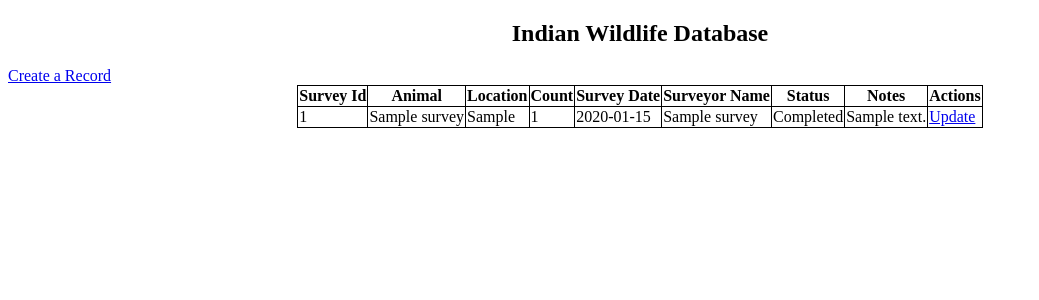
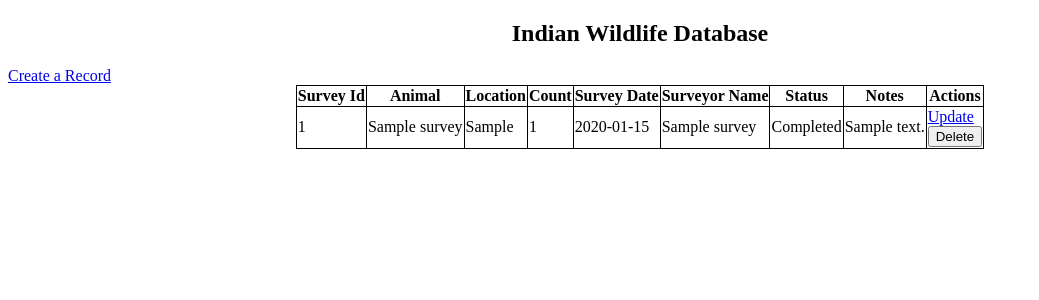
Before and after one commit to allensamjoshua/animal-survey-tracking, a Flask app: page /admin/admin_dashboard in a window 1280 px wide. Shown: the top 300 px of the page, without its empty margins (0-1039 px from the left). Run offline with Flask 3, Linux system fonts and the light colour scheme; the visitor is signed in with stand-in values (Sample User, id 1); tables that the repository leaves empty hold one stand-in row (values such as "Sample post").

Commit message:
Eod oct01

```diff
--- a/app.py
+++ b/app.py
@@ -131,13 +131,21 @@ def update_record():
         flash("Record does not exist")
         return redirect(url_for('admin_dashboard'))
 
-    s_id = request.args.get("survey_id")
-    animal_survey_data = AnimalSurvey.query.filter_by(survey_id=s_id).first()
-    if animal_survey_data:
-        return render_template("update_record.html", animal=animal_survey_data)
-    else:
-        flash("Record does not exist")
-        return redirect(url_for('admin_dashboard'))
+@app.route("/admin/admin_dashboard/delete_record", methods=['GET','POST'])
+def delete_record():
+    if "admin" not in session:
+        return redirect(url_for('admin'))
+
+    if request.method == "POST":
+        s_id = request.form['survey_id']
+        record = AnimalSurvey.query.filter_by(survey_id = s_id).first()
+
+        if record:
+            db.session.delete(record)
+            db.session.commit()
+            flash("Deleted Record Successfully!")
+            return redirect(url_for("admin_dashboard"))
+
 
 if __name__ == '__main__':
    app.run(debug=True)
--- a/templates/admin_dashboard.html
+++ b/templates/admin_dashboard.html
@@ -33,7 +33,11 @@
                         <td>{{ animals.surveyor_name }}</td>
                         <td>{{ animals.status }}</td>
                         <td>{{ animals.notes }}</td>
-                        <td><a href="{{url_for('update_record', survey_id = animals.survey_id)}}">Update</a></td>
+                        <td><a href="{{url_for('update_record', survey_id = animals.survey_id)}}">Update</a>
+                            <form method="POST" action="{{ url_for('delete_record') }}">
+                                <input type="hidden" name="survey_id" value="{{ animals.survey_id }}">
+                                <button type="submit" class="btn btn-danger">Delete</button>
+                            </form></td>
                     </tr>
                     {% endfor %}
         </center>
```
